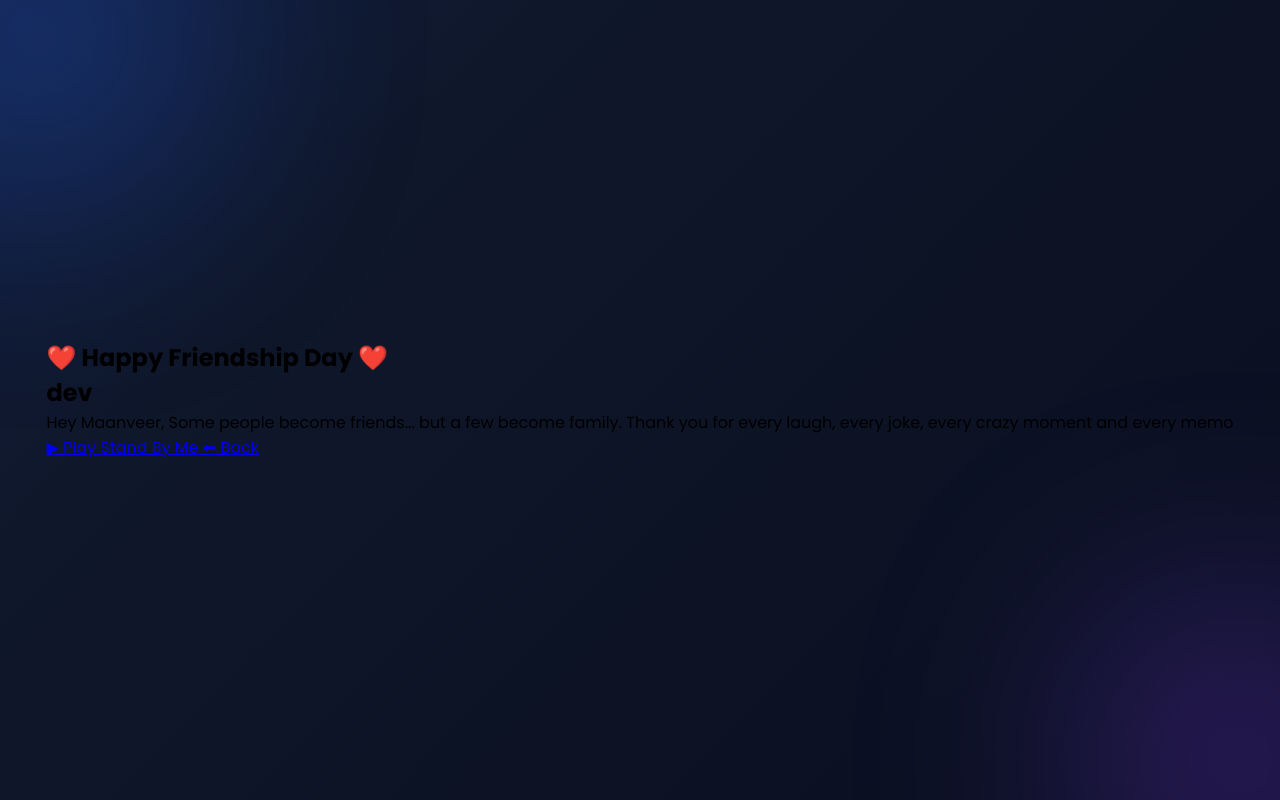
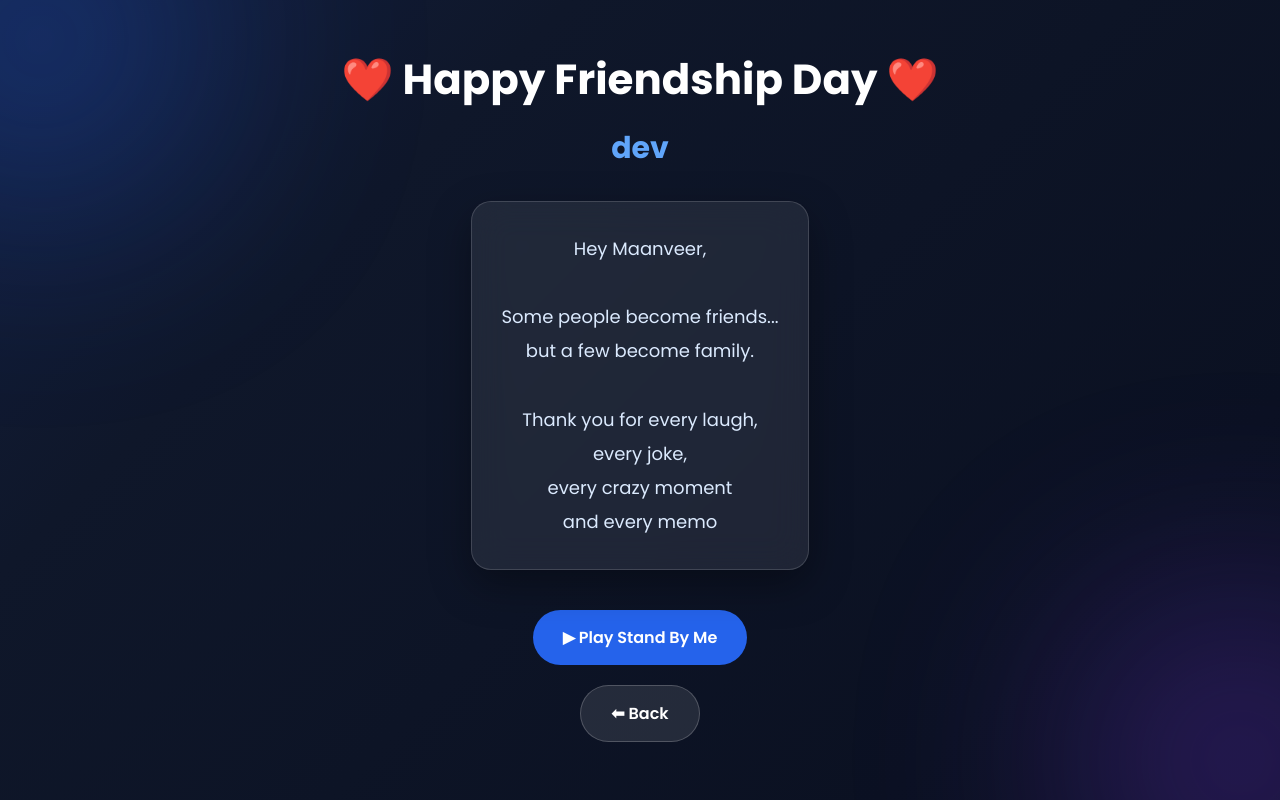
Before and after one commit to medisalesindia/Friendship_vault-, a plain HTML site: page dev.html in a window 1280 px wide. Drawn offline with Linux system fonts and the light colour scheme.

Commit message:
Update style.css

```diff
--- a/style.css
+++ b/style.css
@@ -245,3 +245,102 @@ font-size:21px;
 }
 
   }
+/* ===========================
+   FRIEND PAGE
+=========================== */
+
+.hero{
+min-height:100vh;
+display:flex;
+flex-direction:column;
+justify-content:center;
+align-items:center;
+padding:30px;
+text-align:center;
+}
+
+.hero h1{
+font-size:42px;
+color:#fff;
+margin-bottom:15px;
+}
+
+.hero h2{
+font-size:30px;
+color:#60a5fa;
+margin-bottom:30px;
+}
+
+#typing{
+max-width:750px;
+line-height:1.9;
+font-size:18px;
+color:#dbeafe;
+white-space:pre-line;
+background:rgba(255,255,255,.08);
+padding:30px;
+border-radius:20px;
+backdrop-filter:blur(18px);
+border:1px solid rgba(255,255,255,.15);
+box-shadow:0 15px 40px rgba(0,0,0,.35);
+margin-bottom:30px;
+}
+
+.music-btn,
+.back-btn{
+
+display:inline-block;
+margin:10px;
+padding:15px 30px;
+border-radius:50px;
+text-decoration:none;
+font-weight:600;
+transition:.3s;
+}
+
+.music-btn{
+
+background:#2563eb;
+color:#fff;
+}
+
+.music-btn:hover{
+
+transform:translateY(-4px);
+background:#1d4ed8;
+}
+
+.back-btn{
+
+background:rgba(255,255,255,.1);
+color:#fff;
+border:1px solid rgba(255,255,255,.2);
+}
+
+.back-btn:hover{
+
+transform:translateY(-4px);
+background:rgba(255,255,255,.18);
+}
+
+@media(max-width:768px){
+
+.hero h1{
+font-size:32px;
+}
+
+.hero h2{
+font-size:24px;
+}
+
+#typing{
+font-size:16px;
+padding:22px;
+}
+
+.music-btn,
+.back-btn{
+width:90%;
+}
+
+                }
```
